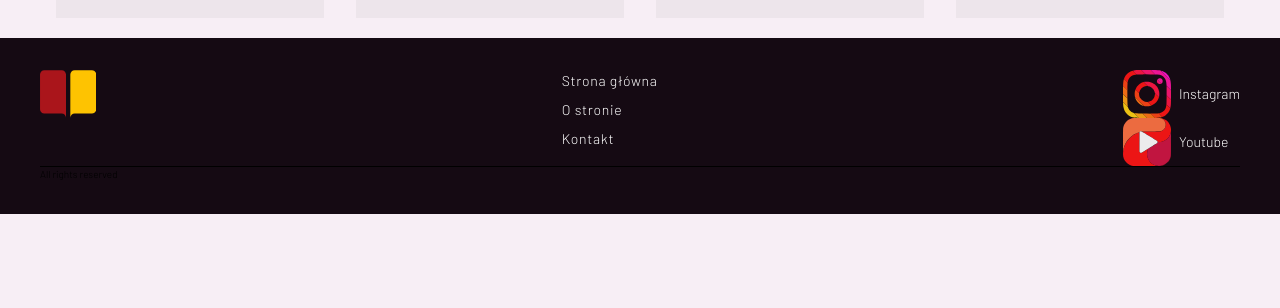
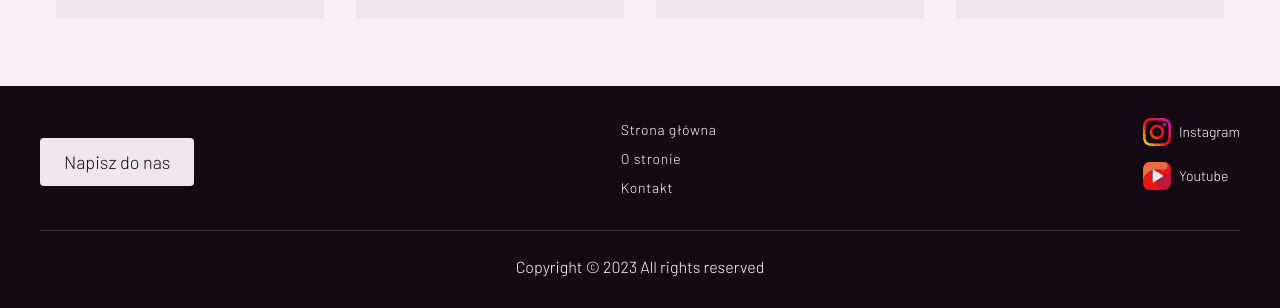
Before and after one commit to angulawk/uczmy-sie-razem, a Next.js app: page / in a window 1280 px wide. Shown: the part 1032-1340 px from the top of the page. Before the commit the page ends 1246 px from the top, so only its background shows below. Built offline with nearby package versions, Linux system fonts and the light colour scheme.

Commit message:
Fix styles

```diff
--- /dev/null
+++ b/src/components/molecules/Button/@types/Button.ts
@@ -0,0 +1,32 @@
+import { TChildren } from "@app/app/@types/RootLayout";
+import { IThemeClasses } from "@app/types/theme";
+
+export enum ButtonSize {
+  Small,
+  Medium,
+  Large
+}
+
+export interface IButtonProps {
+  children: TChildren;
+  onClick?: () => void;
+  size?: ButtonSize;
+  tabIndex?: number;
+  type?: "primary" | "secondary";
+  themeClasses?: Pick<IThemeClasses, "mediaQuery">;
+}
+
+export type TMapSizeToButtonContainerProps = Record<
+  ButtonSize,
+  Pick<IThemeClasses, "height">
+>;
+
+export interface IMapTypeToButtonContainerProps {
+  primary: {
+    backgroundColor: IThemeClasses["backgroundColor"];
+  };
+  secondary: {
+    backgroundColor: IThemeClasses["backgroundColor"];
+    color: IThemeClasses["color"];
+  };
+}
--- /dev/null
+++ b/src/components/molecules/Button/Button.tsx
@@ -0,0 +1,40 @@
+import React from "react";
+
+import {
+  ButtonSize,
+  IButtonProps
+} from "@app/components/molecules/Button/@types/Button";
+import { convertObjectValuesToString } from "@app/helpers/objects/convertObjectValuesToString";
+import {
+  buttonDefaultThemeClasses,
+  mapSizeToButtonContainerProps,
+  mapTypeToButtonContainerProps
+} from "@app/components/molecules/Button/styles";
+
+const Button: React.FC<IButtonProps> = ({
+  children,
+  onClick,
+  size = ButtonSize.Medium,
+  tabIndex,
+  type = "primary",
+  themeClasses
+}) => {
+  const buttonClasses = {
+    ...buttonDefaultThemeClasses,
+    ...mapSizeToButtonContainerProps[size],
+    ...mapTypeToButtonContainerProps[type],
+    ...themeClasses
+  };
+
+  return (
+    <button
+      className={convertObjectValuesToString(buttonClasses)}
+      onClick={onClick}
+      tabIndex={tabIndex}
+    >
+      {children}
+    </button>
+  );
+};
+
+export { Button };
--- /dev/null
+++ b/src/components/molecules/Button/styles.ts
@@ -0,0 +1,39 @@
+import {
+  ButtonSize,
+  IMapTypeToButtonContainerProps,
+  TMapSizeToButtonContainerProps
+} from "@app/components/molecules/Button/@types/Button";
+import { IThemeClasses } from "@app/types/theme";
+
+export const mapTypeToButtonContainerProps: IMapTypeToButtonContainerProps = {
+  primary: {
+    backgroundColor: "bg-green200"
+  },
+  secondary: {
+    backgroundColor: "bg-gray200",
+    color: "text-black"
+  }
+};
+
+export const mapSizeToButtonContainerProps: TMapSizeToButtonContainerProps = {
+  [ButtonSize.Large]: {
+    height: "h-56"
+  },
+  [ButtonSize.Medium]: {
+    height: "h-48"
+  },
+  [ButtonSize.Small]: {
+    height: "h-40"
+  }
+};
+
+export const buttonDefaultThemeClasses: IThemeClasses = {
+  cursor: "cursor-pointer",
+  backgroundColor: "bg-green200",
+  color: "text-white",
+  fontSize: "text-18",
+  paddingX: "px-24",
+  paddingY: "py-8",
+  borderRadius: "rounded-sm",
+  boxShadow: "shadow-button"
+};
--- a/src/components/molecules/Footer/Footer.tsx
+++ b/src/components/molecules/Footer/Footer.tsx
@@ -1,10 +1,14 @@
 import { IconName } from "@app/components/atoms/Icon/@types/Icon";
 import { Location } from "@app/components/atoms/NavItem/@types/NavItem";
 import { NavItem } from "@app/components/atoms/NavItem/NavItem";
+import { Button } from "@app/components/molecules/Button/Button";
 import {
+  footerButtonDefaultStyles,
   footerContainerDefaultStyles,
   footerDefaultStyles,
   footerLinksWrapperDefaultStyles,
+  footerRightsDefaultStyles,
+  footerSeparatorDefaultStyles,
   footerSocialMediaLinksDefaultStyles,
   footerWrapperDefaultStyles
 } from "@app/components/molecules/Footer/styles";
@@ -18,11 +22,10 @@ const Footer: React.FC<IFooterProps> = ({ navLinks, logoHref }) => (
   <div className={convertObjectValuesToString(footerDefaultStyles)}>
     <div className={convertObjectValuesToString(footerContainerDefaultStyles)}>
       <div className={convertObjectValuesToString(footerWrapperDefaultStyles)}>
-        <LinkWithIcon
-          href={logoHref}
-          iconSrc={IconName.Logo}
-          iconTitle={IconTitle.Logo}
-        />
+        <Button type="secondary" themeClasses={footerButtonDefaultStyles}>
+          {/* TODO should be replaced with correct email address */}
+          <a href="mailto:agnieszka.weronika.wojcik@gmail.com">Napisz do nas</a>
+        </Button>
         <div
           className={convertObjectValuesToString(
             footerLinksWrapperDefaultStyles
@@ -57,8 +60,12 @@ const Footer: React.FC<IFooterProps> = ({ navLinks, logoHref }) => (
           />
         </div>
       </div>
-      <hr />
-      <p>All rights reserved</p>
+      <hr
+        className={convertObjectValuesToString(footerSeparatorDefaultStyles)}
+      />
+      <p className={convertObjectValuesToString(footerRightsDefaultStyles)}>
+        Copyright &copy; 2023 All rights reserved
+      </p>
     </div>
   </div>
 );
--- a/src/components/molecules/Footer/styles.ts
+++ b/src/components/molecules/Footer/styles.ts
@@ -3,7 +3,8 @@ import { IThemeClasses } from "@app/types/theme";
 export const footerDefaultStyles: IThemeClasses = {
   backgroundColor: "bg-black",
   width: "w-full",
-  paddingY: "py-32"
+  paddingY: "py-32",
+  mediaQuery: ["print:hidden"]
 };
 
 export const footerContainerDefaultStyles: IThemeClasses = {
@@ -25,10 +26,29 @@ export const footerSocialMediaLinksDefaultStyles: IThemeClasses = {
 
 export const footerWrapperDefaultStyles: IThemeClasses = {
   display: "flex",
-  justifyContent: "justify-between"
+  justifyContent: "justify-between",
+  alignItems: "items-center",
+  mediaQuery: ["screenMaxXs:flex-col", "screenMaxXs:items-start"]
 };
 
 export const footerLinksWrapperDefaultStyles: IThemeClasses = {
   display: "flex",
-  flexDirection: "flex-col"
+  flexDirection: "flex-col",
+  mediaQuery: ["screenMaxXs:my-24"]
 };
+
+export const footerSeparatorDefaultStyles: IThemeClasses = {
+  color: "text-gray100",
+  opacity: "opacity-20",
+  marginY: "my-24"
+};
+
+export const footerRightsDefaultStyles: IThemeClasses = {
+  color: "text-white",
+  fontSize: "text-16",
+  textAlign: "text-center"
+};
+
+export const footerButtonDefaultStyles: IThemeClasses = {
+  mediaQuery: ["screenMaxXs:w-full"]
+};
--- a/src/components/molecules/LinkWithIcon/LinkWithIcon.tsx
+++ b/src/components/molecules/LinkWithIcon/LinkWithIcon.tsx
@@ -1,10 +1,14 @@
 import { Icon } from "@app/components/atoms/Icon/Icon";
 import { Link } from "@app/components/molecules/Link/Link";
-import { ILinkWithIconProps } from "@app/components/molecules/LinkWithIcon/@types/LinkWithIcon";
+import {
+  ILinkWithIconProps,
+  LinkWithIconVariant
+} from "@app/components/molecules/LinkWithIcon/@types/LinkWithIcon";
 import {
   linkWithIconDefaultThemeClasses,
   linkWithIconDynamicIconDefaultThemeClasses,
-  linkWithIconTextDefaultThemeClasses
+  linkWithIconTextDefaultThemeClasses,
+  mapVariantToLinkWithIconStyles
 } from "@app/components/molecules/LinkWithIcon/styles";
 import { convertObjectValuesToString } from "@app/helpers/objects/convertObjectValuesToString";
 import { IThemeClasses } from "@app/types/theme";
@@ -15,7 +19,8 @@ const LinkWithIcon: React.FC<ILinkWithIconProps> = ({
   iconTitle,
   isExternal = false,
   themeClasses,
-  text
+  text,
+  variant = LinkWithIconVariant.Link
 }) => {
   const linkWithIconThemeClasses: IThemeClasses = {
     ...linkWithIconDefaultThemeClasses,
@@ -24,6 +29,7 @@ const LinkWithIcon: React.FC<ILinkWithIconProps> = ({
 
   const linkWithIconWrapperIconThemeClasses: IThemeClasses = {
     ...linkWithIconDynamicIconDefaultThemeClasses,
+    ...mapVariantToLinkWithIconStyles[variant],
     ...themeClasses
   };
 
--- a/src/components/molecules/LinkWithIcon/styles.ts
+++ b/src/components/molecules/LinkWithIcon/styles.ts
@@ -1,10 +1,22 @@
+import { LinkWithIconVariant } from "@app/components/molecules/LinkWithIcon/@types/LinkWithIcon";
 import { IThemeClasses } from "@app/types/theme";
 
+export const mapVariantToLinkWithIconStyles: Record<
+  LinkWithIconVariant,
+  IThemeClasses
+> = {
+  [LinkWithIconVariant.Link]: {
+    height: "h-28"
+  },
+  [LinkWithIconVariant.Logo]: {
+    height: "h-48"
+  }
+};
+
 export const linkWithIconDefaultThemeClasses: IThemeClasses = {
-  // display: "block",
-  height: "h-48",
   display: "flex",
-  alignItems: "items-center"
+  alignItems: "items-center",
+  marginBottom: "mb-16"
 };
 
 export const linkWithIconDynamicIconDefaultThemeClasses: IThemeClasses = {
--- a/src/components/molecules/PrintButton/PrintButton.tsx
+++ b/src/components/molecules/PrintButton/PrintButton.tsx
@@ -1,3 +1,4 @@
+import { Button } from "@app/components/molecules/Button/Button";
 import {
   printButtonContainerDefaultThemeClasses,
   printButtonDefaultThemeClasses
@@ -17,12 +18,13 @@ const PrintButton: React.FC = () => {
         printButtonContainerDefaultThemeClasses
       )}
     >
-      <button
+      <Button onClick={handlePrint}>Drukuj</Button>
+      {/* <button
         className={convertObjectValuesToString(printButtonDefaultThemeClasses)}
         onClick={handlePrint}
       >
         Drukuj
-      </button>
+      </button> */}
     </div>
   );
 };
--- a/src/components/templates/PageTemplate/styles.ts
+++ b/src/components/templates/PageTemplate/styles.ts
@@ -3,6 +3,7 @@ import { IThemeClasses } from "@app/types/theme";
 export const pageTemplateDefaultThemeClasses: IThemeClasses = {
   display: "flex",
   flexDirection: "flex-col",
+  marginBottom: "mb-48",
   mediaQuery: [
     "screenLg:max-w-[1400px]",
     "screenMdLg:max-w-[1200px]",
--- a/tailwind.config.ts
+++ b/tailwind.config.ts
@@ -18,6 +18,7 @@ const spacing = {
   40: "4rem",
   45: "4.5rem",
   48: "4.8rem",
+  56: "5.6rem",
   60: "6rem",
   72: "7.2rem",
   88: "8.8rem",
@@ -77,13 +78,16 @@ const tailwindConfig = {
       // Gray
       gray100: "#f7eef5",
       gray200: "#f2e4ef",
-      gray300: "#EDE5EB"
+      gray300: "#EDE5EB",
+
+      transparent: "transparent"
     },
     fontFamily: {
       barlow: ["var(--font-barlow)", "sans-serif"]
     },
     fontSize: {
       14: "14px",
+      16: "16px",
       18: "18px",
       20: "20px",
       24: "24px",
```
Also changed, not shown: public/icons/instagram.svg.
